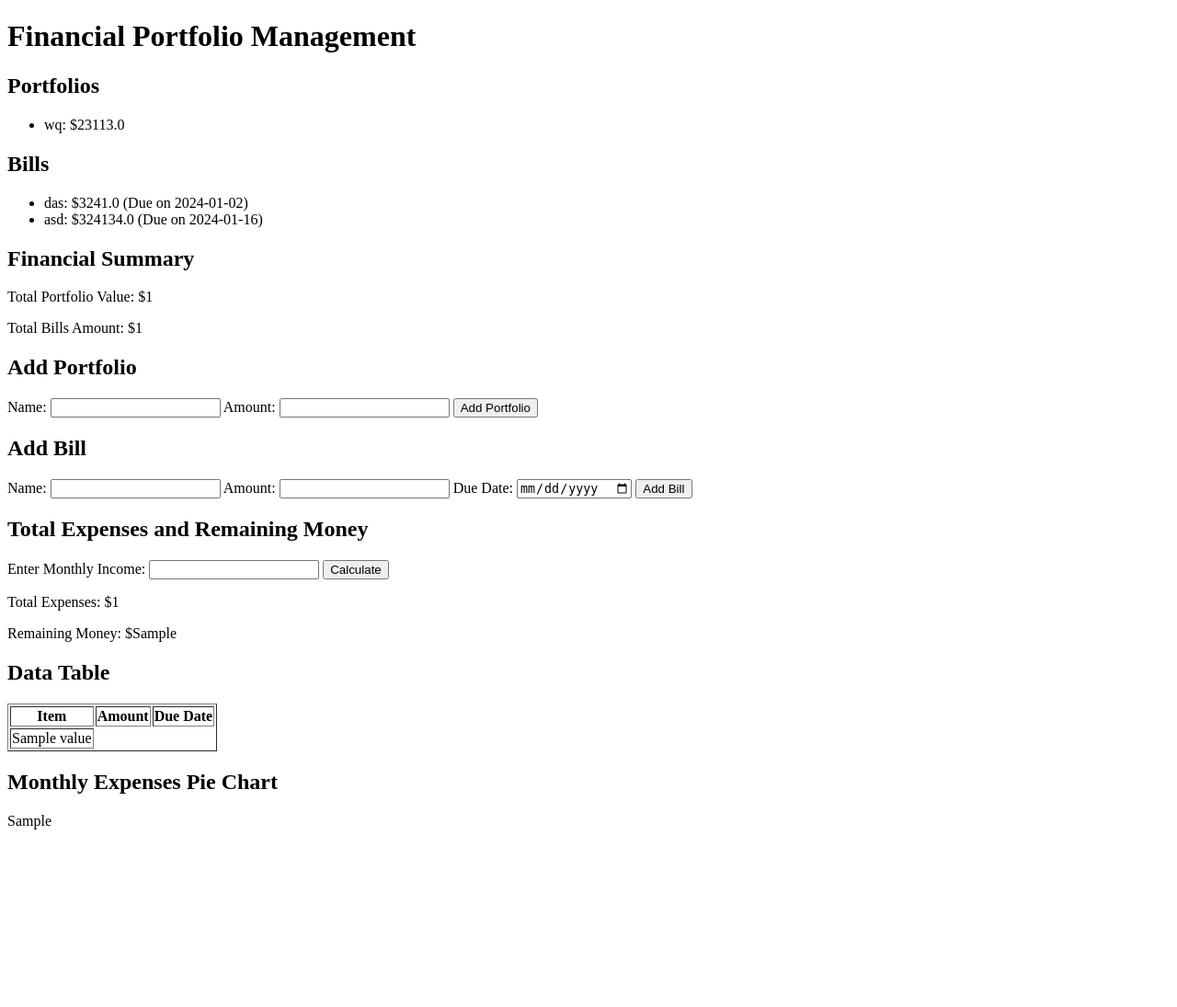
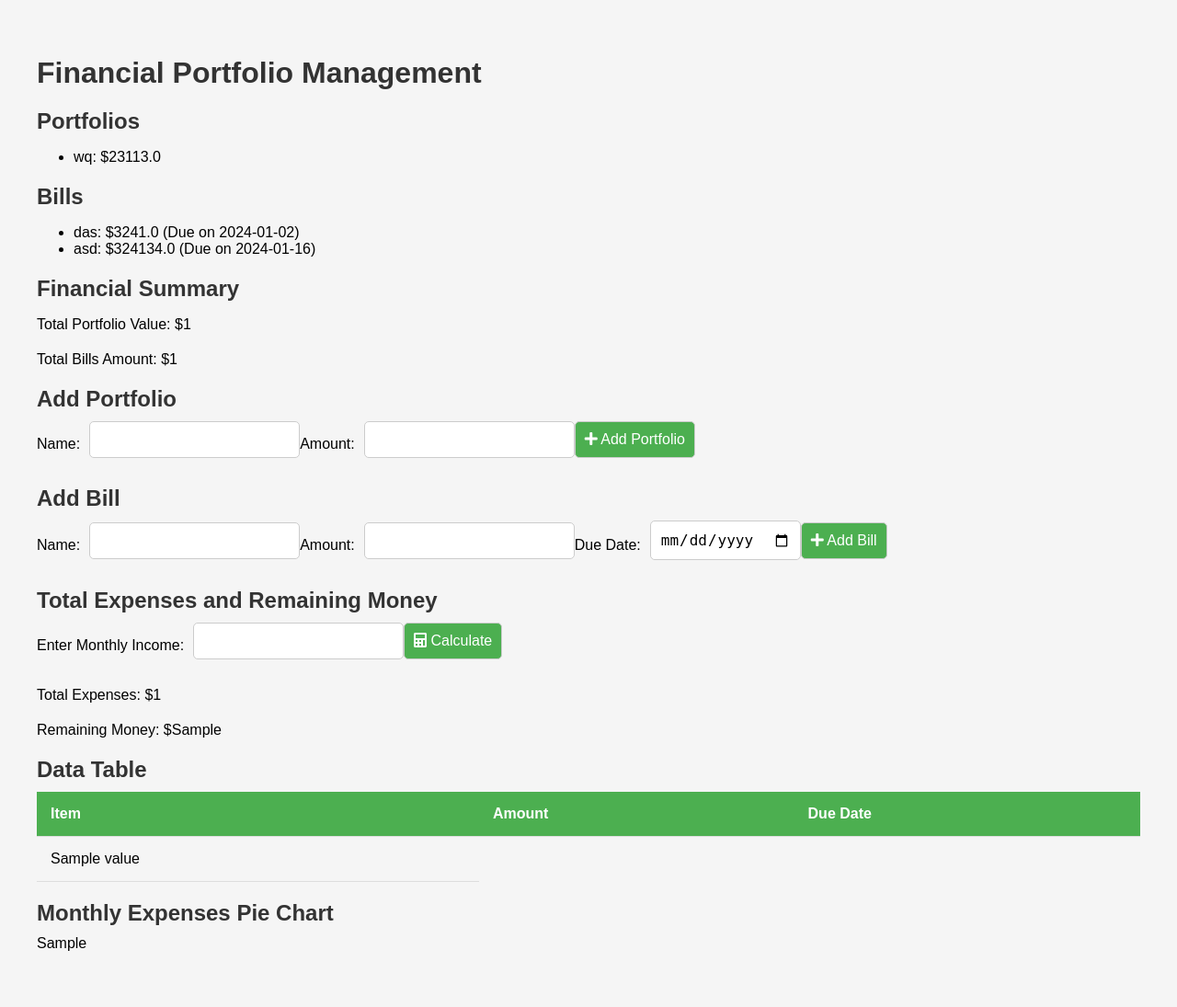
Before and after one commit to bethvourc/portfolio_manager, a Flask app: template templates/index.html in a window 1280 px wide. Shown: the whole page at 92% size. Before the commit the page ends 902 px from the top, so only its background shows below. Run offline with Flask 3, Linux system fonts and the light colour scheme; the template is opened without the code that fills it: values that come from a table or form of the project are taken from there, most other values are stand-ins (such as "Sample title", 1, 10 or a date in 2020); some libraries are stand-ins or nearby versions.

Commit message:
updated UI

```diff
--- /dev/null
+++ b/static/style.css
@@ -0,0 +1,97 @@
+/* style.css */
+
+/* Common styles for all screen sizes */
+body {
+  font-family: 'Arial', sans-serif;
+  margin: 20px;
+  padding: 20px;
+  background-color: #f5f5f5;
+}
+
+h1, h2 {
+  color: #333;
+  margin-bottom: 10px;
+}
+
+ul, p, form {
+  margin-bottom: 20px;
+}
+
+form {
+  display: flex;
+  flex-wrap: wrap;
+  align-items: center;
+}
+
+label {
+  margin-right: 10px;
+}
+
+input, button {
+  padding: 10px;
+  margin-bottom: 10px;
+  border: 1px solid #ccc;
+  border-radius: 5px;
+  font-size: 16px;
+}
+
+button {
+  background-color: #4CAF50;
+  color: white;
+  cursor: pointer;
+  transition: background-color 0.3s;
+}
+
+button:hover {
+  background-color: #45a049;
+}
+
+table {
+  border-collapse: collapse;
+  width: 100%;
+  margin-bottom: 20px;
+}
+
+th, td {
+  padding: 15px;
+  text-align: left;
+  border-bottom: 1px solid #ddd;
+}
+
+th {
+  background-color: #4CAF50;
+  color: white;
+}
+
+#expenses-chart {
+  width: 100%;
+  margin-bottom: 20px;
+}
+
+/* Responsive styles */
+@media only screen and (max-width: 768px) {
+  /* Adjust styles for smaller screens */
+  body {
+      margin: 10px;
+      padding: 10px;
+  }
+
+  input, button {
+      width: 100%;
+  }
+
+  table {
+      font-size: 14px;
+  }
+}
+
+@media only screen and (max-width: 480px) {
+  /* Further adjustments for even smaller screens */
+  h1, h2 {
+      font-size: 20px;
+  }
+
+  table {
+      font-size: 12px;
+  }
+}
--- a/templates/index.html
+++ b/templates/index.html
@@ -4,6 +4,8 @@
     <meta charset="UTF-8">
     <meta name="viewport" content="width=device-width, initial-scale=1.0">
     <title>Financial Portfolio Management</title>
+    <link rel="stylesheet" href="https://cdnjs.cloudflare.com/ajax/libs/font-awesome/5.15.2/css/all.min.css">
+    <link rel="stylesheet" href="{{ url_for('static', filename='style.css') }}">
     <script src="https://cdn.plot.ly/plotly-latest.min.js"></script>
 </head>
 <body>
@@ -25,7 +27,7 @@
 
     <h2>Financial Summary</h2>
     <p>Total Portfolio Value: ${{ total_portfolio_value }}</p>
-    <p>Total Bills Amount: ${{ total_expenses }}</p>
+    <p>Total Bills Amount: ${{ total_bills_amount }}</p>
 
     <h2>Add Portfolio</h2>
     <form action="/add_portfolio" method="post">
@@ -33,7 +35,7 @@
         <input type="text" id="portfolio_name" name="portfolio_name" required>
         <label for="portfolio_amount">Amount:</label>
         <input type="number" id="portfolio_amount" name="portfolio_amount" required>
-        <button type="submit">Add Portfolio</button>
+        <button type="submit"><i class="fas fa-plus"></i> Add Portfolio</button>
     </form>
 
     <h2>Add Bill</h2>
@@ -44,21 +46,21 @@
         <input type="number" id="bill_amount" name="bill_amount" required>
         <label for="bill_due_date">Due Date:</label>
         <input type="date" id="bill_due_date" name="bill_due_date" required>
-        <button type="submit">Add Bill</button>
+        <button type="submit"><i class="fas fa-plus"></i> Add Bill</button>
     </form>
 
     <h2>Total Expenses and Remaining Money</h2>
     <form action="/" method="get">
         <label for="monthly_income">Enter Monthly Income:</label>
         <input type="number" id="monthly_income" name="monthly_income" required>
-        <button type="submit">Calculate</button>
+        <button type="submit"><i class="fas fa-calculator"></i> Calculate</button>
     </form>
 
     <p>Total Expenses: ${{ total_expenses }}</p>
     <p>Remaining Money: ${{ remaining_money }}</p>
 
     <h2>Data Table</h2>
-    <table border="1">
+    <table>
         <tr>
             <th>Item</th>
             <th>Amount</th>
```
